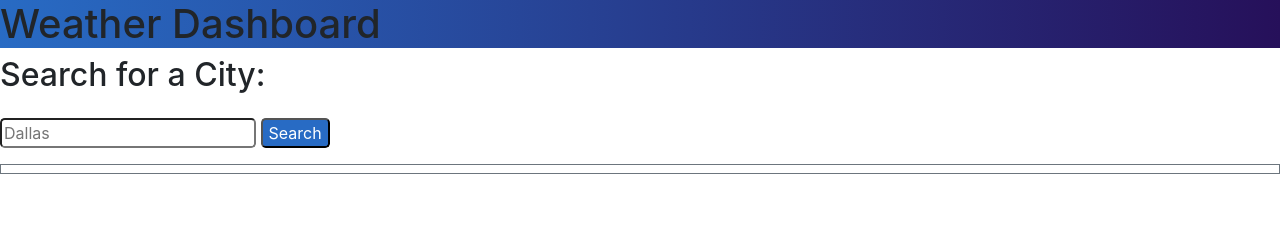
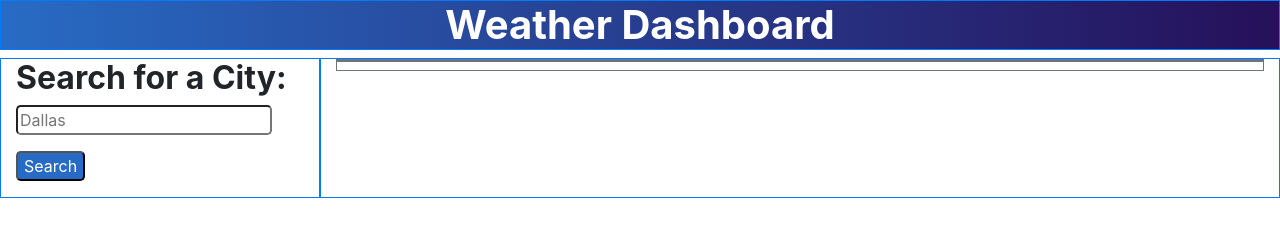
Before and after one commit to svnday/Weather_Dashboard_Challenge, a plain HTML site: page index.html in a window 1280 px wide. Drawn offline with nearby package versions, Linux system fonts and the light colour scheme; a web font is replaced by a local one.

Commit message:
added additional bootstrap styling

```diff
--- a/index.html
+++ b/index.html
@@ -11,21 +11,21 @@
 </head>
 <body>
     <header>
-        <h1 class="">Weather Dashboard</h1>
+        <h1 class="border border-primary text-center text-white font-weight-bold">Weather Dashboard</h1>
     </header>
 
-    <main class="">
-        <div class="">
+    <main class="d-flex flex-wrap">
+        <div class="col-12 col-md-3 border border-primary">
             <form id="search-form" class="">
-                <h2 class="">Search for a City:</h2>
+                <h2 class="font-weight-bold">Search for a City:</h2>
                 <input type="text" name="search" id="search" class="rounded-lg" placeholder="Dallas">
                 <button type="submit" id="search-btn" class="my-3 rounded-lg">Search</button>
             </form>
-            <div id=""></div>
+            <div id="previous-searches"></div>
         </div>
 
-        <div class="">
-            <div id="current-weather" class=""></div>
+        <div class="col-12 col-md-9 border border-primary">
+            <div id="current-weather" class="border border-secondary"></div>
             <div id="forecast" class="border border-secondary">
                 <h4 id="forecast-title"></h4>
                 <div id="forecast-card-container" class=""></div>
```
